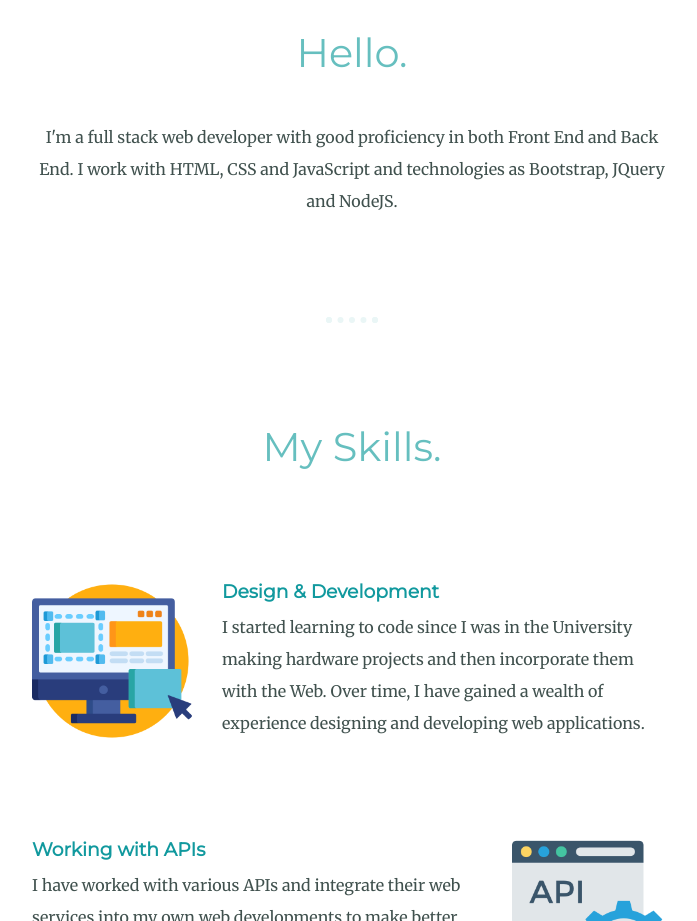
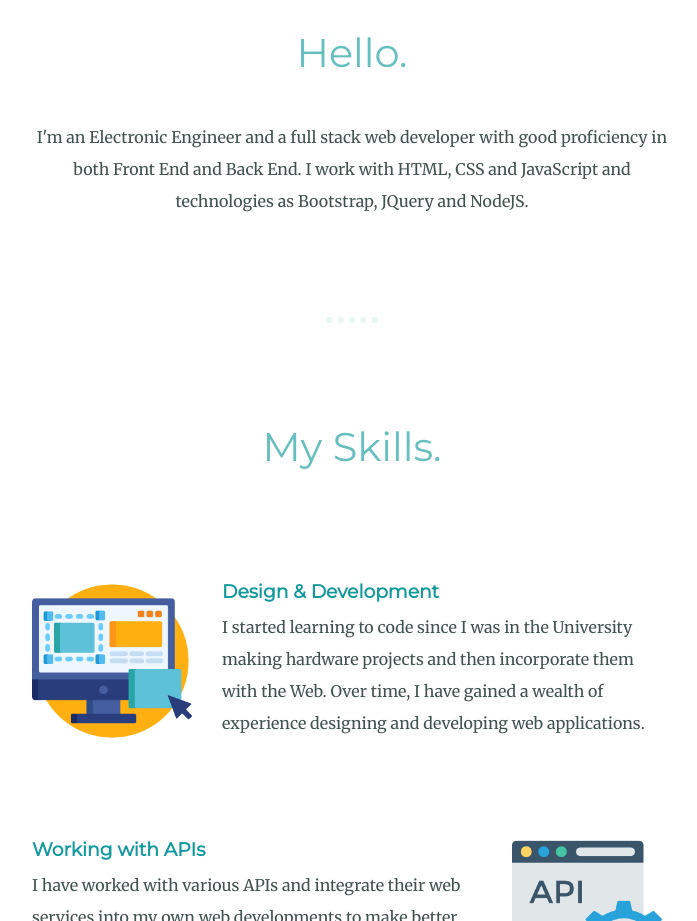
Before and after one commit to cristiangosselin/My-Personal-Site, a plain HTML site: page index.html in a window 1280 px wide. Shown: the part 1060-1981 px from the top of the page, without its empty margins (288-985 px from the left). Drawn offline with nearby package versions, Linux system fonts and the light colour scheme.

Commit message:
Little commit for the middle-container

```diff
--- a/index.html
+++ b/index.html
@@ -34,7 +34,7 @@
     <div class="profile">
       <img class="me" src="images/cristian-chopped.png" alt="angela-profile-img">
       <h2>Hello.</h2>
-      <p class="intro">I'm a full stack web developer with good proficiency in both Front End and
+      <p class="intro">I'm an Electronic Engineer and a full stack web developer with good proficiency in both Front End and
         Back End. I work with HTML, CSS and JavaScript and technologies as
         Bootstrap, JQuery and NodeJS.</p>
     </div>
```
